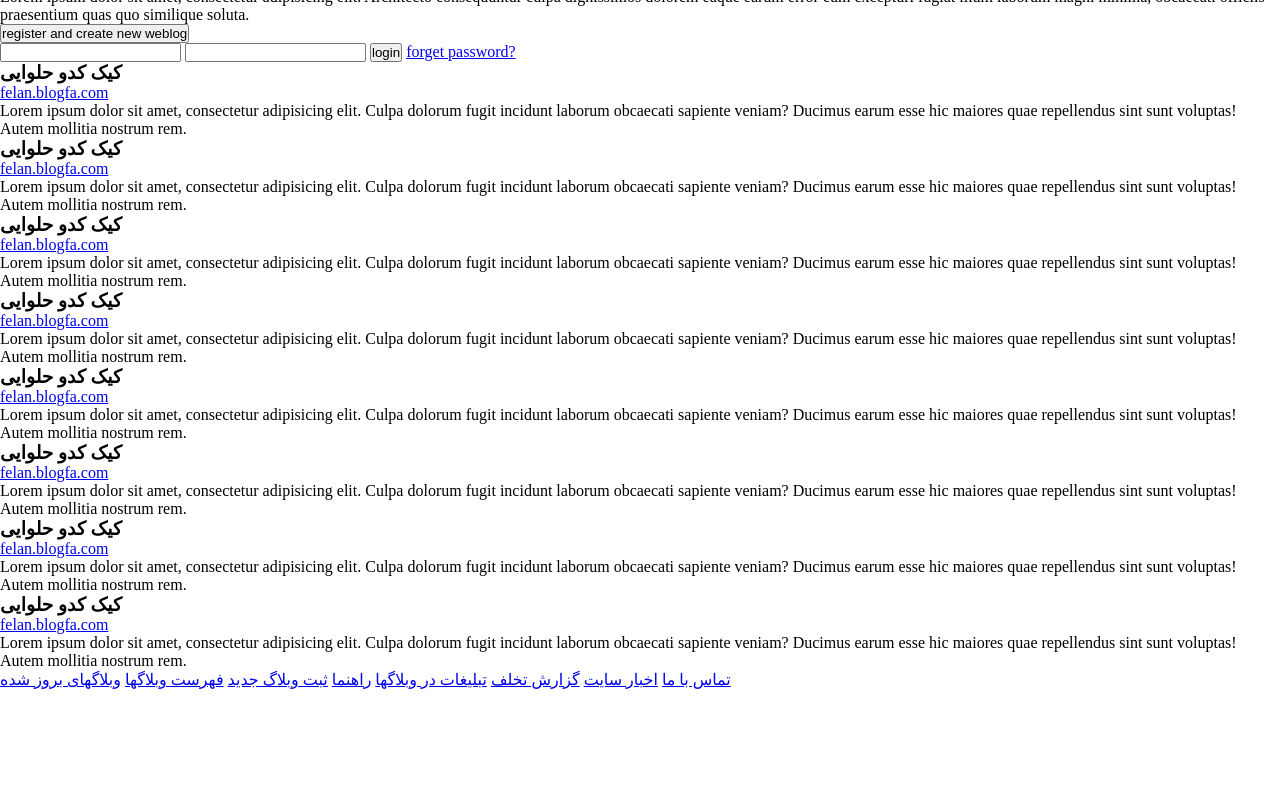
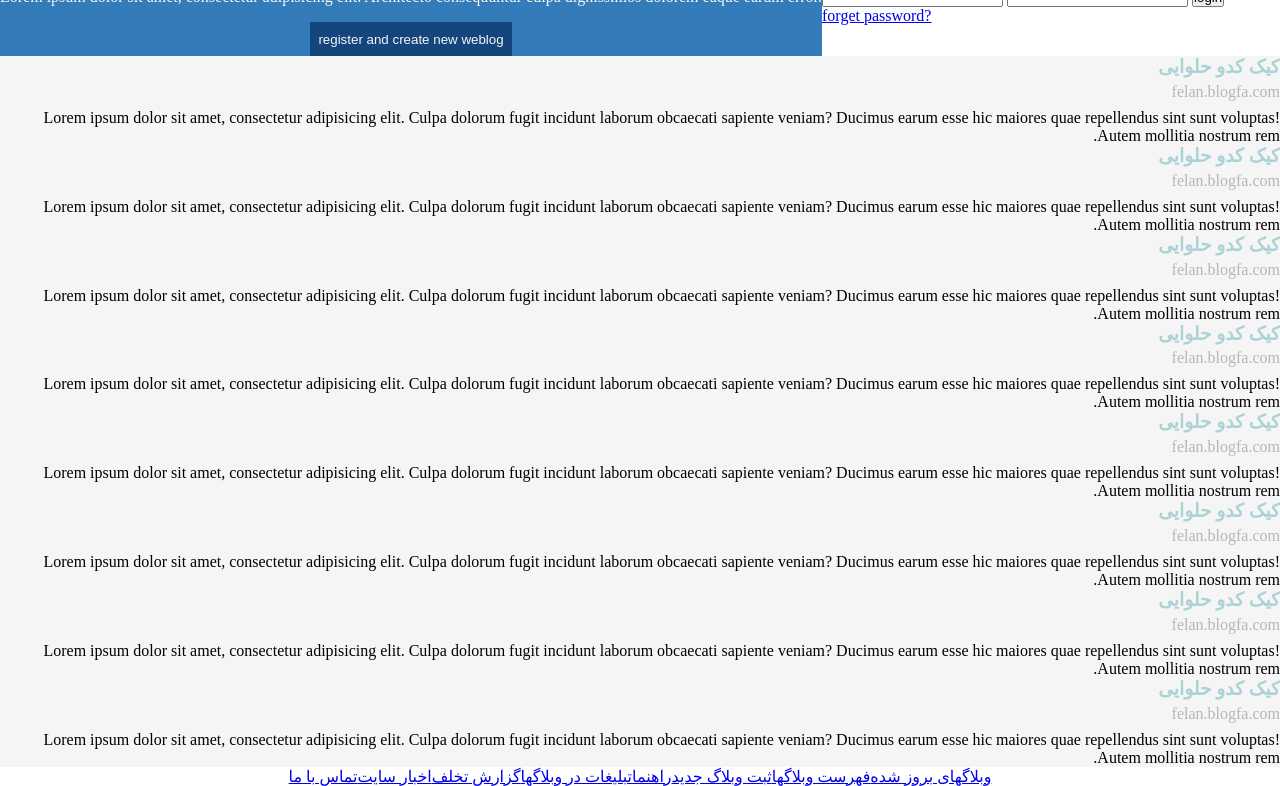
Before and after one commit to SEBahari/blogfa, a plain HTML site: page index.html in a window 1280 px wide. Shown: the part 46-832 px from the top of the page. Before the commit the page ends 800 px from the top, so only its background shows below. Drawn offline with Linux system fonts and the light colour scheme.

Commit message:
general styling

```diff
--- a/index.html
+++ b/index.html
@@ -14,16 +14,17 @@
   <div class="header">
     <div class="description">
       <p>Lorem ipsum dolor sit amet, consectetur adipisicing elit. Architecto consequuntur culpa dignissimos dolorem
-        eaque earum error eum excepturi fugiat illum laborum magni minima, obcaecati officiis praesentium quas quo
-        similique soluta.</p>
+        eaque earum error.</p>
       <button>register and create new weblog</button>
     </div>
-    <form class="login">
-      <input type="text" name="username" id="username">
-      <input type="password" name="password" id="password">
-      <input type="submit" value="login">
+    <div class="login">
+      <form>
+        <input type="text" name="username" id="username">
+        <input type="password" name="password" id="password">
+        <input type="submit" value="login">
+      </form>
       <a href="#">forget password?</a>
-    </form>
+    </div>
   </div>
   <div class="main">
     <div class="posts">
--- a/style.css
+++ b/style.css
@@ -8,3 +8,48 @@ html, body {
   width: 100%;
   height: 100%;
 }
+
+.header {
+  display: flex;
+}
+
+.header .description {
+  background-color: #347bba;
+  color: whitesmoke;
+  text-align: center;
+}
+
+.header .description p {
+  margin-bottom: 1rem;
+}
+
+.header .description button {
+  background-color: #14457d;
+  border: 0;
+  padding: .6rem 0.5rem;
+  color: whitesmoke;
+}
+
+.post {
+  direction: rtl;
+  background-color: #f5f5f5;
+}
+
+.post .title {
+  color: #abd2d6;
+  margin-bottom: .3rem;
+}
+
+.post .link {
+  color: #b6b6b6;
+  text-decoration: none;
+  margin-bottom: .5rem;
+  display: block;
+}
+
+.footer {
+  display: flex;
+  flex-wrap: wrap;
+  justify-content: center;
+  align-items: center;
+}
```
